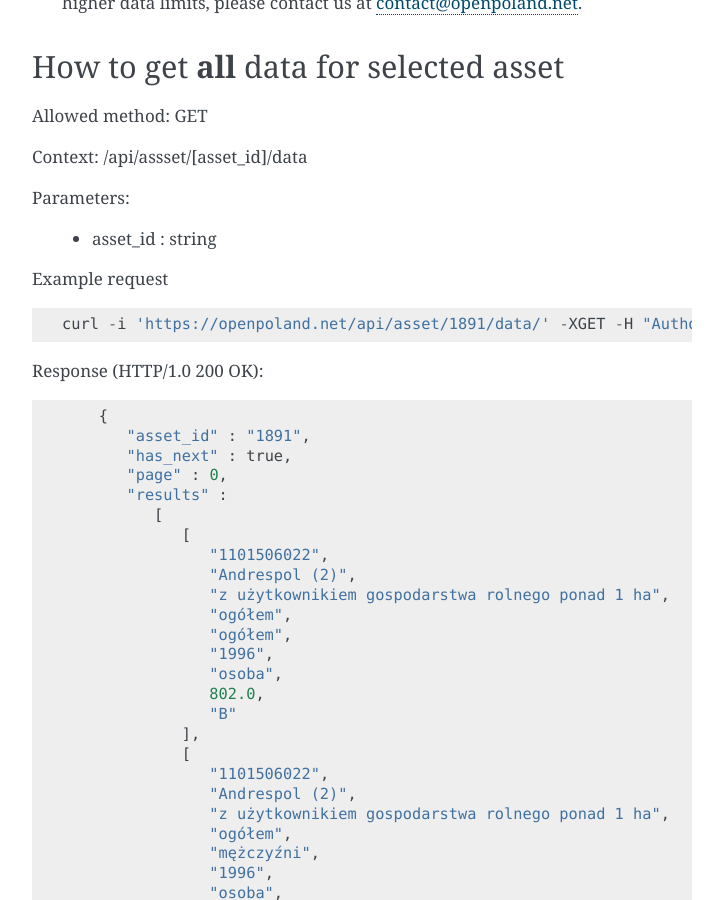
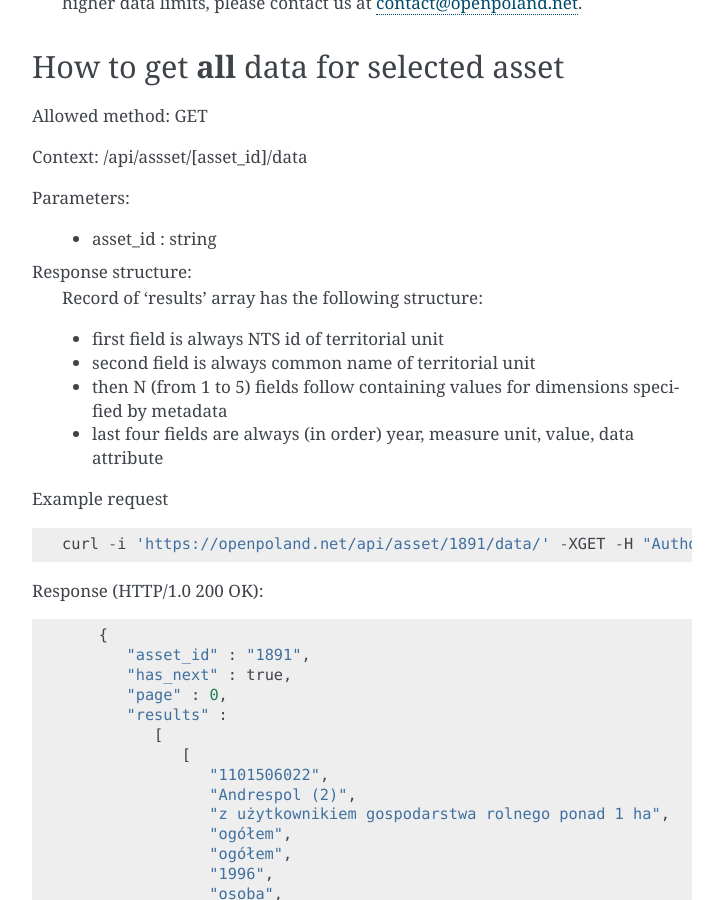
Before and after one commit to teonite/OpenPoland-API-Documentation, a Sphinx documentation site: the page built from source/index.rst, in a window 1280 px wide and 900 px high, scrolled down 3671 px. Shown: the whole window, without its empty margins (388-1111 px from the left). Built offline with Sphinx 7.4.7, drawn with Linux system fonts in a browser that asks for light colours; formulas are drawn with MathJax 3.

Commit message:
Update index.rst
adds description of returned /data record

```diff
--- a/source/index.rst
+++ b/source/index.rst
@@ -181,6 +181,14 @@ Parameters:
 
 	* asset_id : string
 
+Response structure:
+	Record of 'results' array has the following structure:
+
+	* first field is always NTS id of territorial unit
+	* second field is always common name of territorial unit
+	* then N (from 1 to 5) fields follow containing values for dimensions specified by metadata
+	* last four fields are always (in order) year, measure unit, value, data attribute
+
 Example request
 
 ::
```
